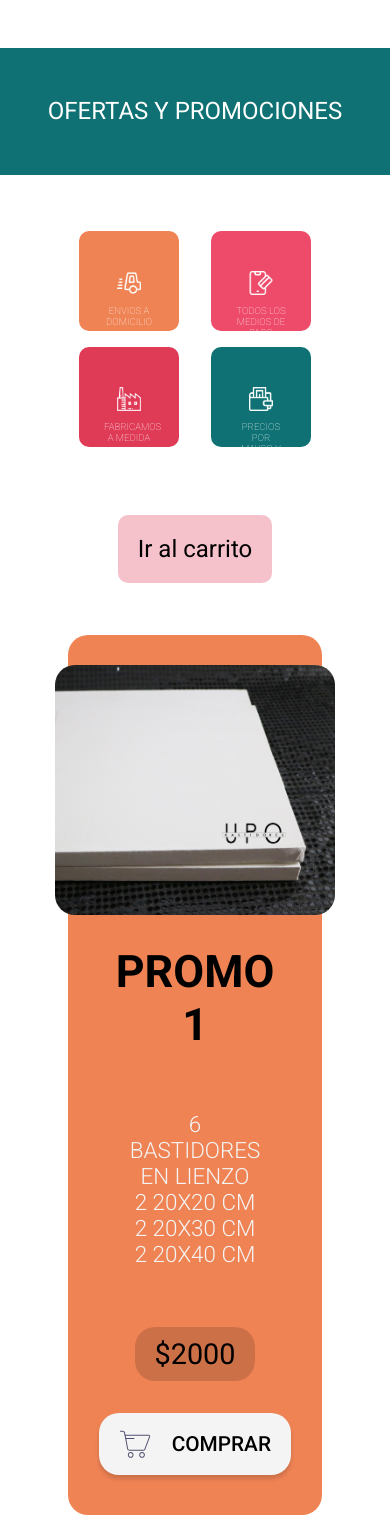
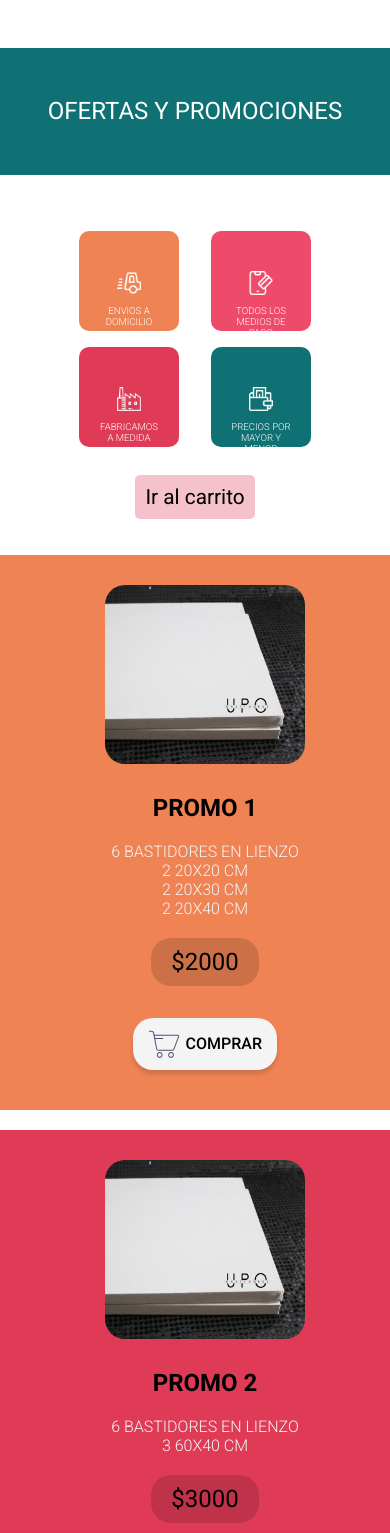
Before and after one commit to matiassalicru/upo-bastidores, a React (Create React App) app: page /promociones in a window 390 px wide. Shown: the top 1533 px of the page. Built offline with nearby package versions, Linux system fonts and the light colour scheme.

Commit message:
Finished?

```diff
--- a/src/Routes/Componentes/InfoCard/InfoCard.css
+++ b/src/Routes/Componentes/InfoCard/InfoCard.css
@@ -62,8 +62,9 @@
 
   .box-description {
     font-size: 0.6rem;
+    font-weight: 300;
     margin-top: 10px;
-    width: 50px;
+    width: 60px;
   }
 
   .box-icon {
--- a/src/Routes/Contact/Contact.js
+++ b/src/Routes/Contact/Contact.js
@@ -39,17 +39,14 @@ function Contact() {
         Podés enviarnos un mensaje a través de nuestras redes sociales!
       </h1>
       <div className="social-icons-container">
-        <a href="https://www.facebook.com/upo_bastidores-101914031541600">
+        <a href="https://www.facebook.com/upo_bastidores-101914031541600" target='_blank' rel='noopener noreferrer'>
           <img className="contact-social-image" src={fb} alt="" />
         </a>
-        <a href="https://www.facebook.com/upo_bastidores-101914031541600">
+        <a href="https://www.instagram.com/upo_bastidores/" target='_blank' rel='noopener noreferrer'>
           <img className="contact-social-image" src={insta} alt="" />
         </a>
-        <a href="https://www.facebook.com/upo_bastidores-101914031541600">
+        <a href="https://wa.link/x16smx" target='_blank' rel='noopener noreferrer'>
           <img className="contact-social-image" src={wsp} alt="" />
-        </a>
-        <a href="https://www.facebook.com/upo_bastidores-101914031541600">
-          <img className="contact-social-image" src={location} alt="" />
         </a>
       </div>
       <h2 className="ventas-subtitle">O podés enviarnos un mail</h2>
--- a/src/Routes/GaleriaDeClientes/Galeria.css
+++ b/src/Routes/GaleriaDeClientes/Galeria.css
@@ -12,3 +12,12 @@
     font-size: 1.4rem;
     width: 60vw;
 }
+
+@media only screen and (max-width: 600px){
+    .galeria-description{
+        margin: 3rem auto;
+        font-size: 1rem;
+        width: 80vw;
+        text-align: start;
+    }
+}
--- a/src/Routes/GaleriaDeClientes/Galeria.js
+++ b/src/Routes/GaleriaDeClientes/Galeria.js
@@ -20,13 +20,7 @@ const Galeria = () => {
         <TitleHeader color="red" title="Galería de clientes" />
         <InfoCard />
         <div className="galeria-description">
-          Lorem ipsum dolor sit amet consectetur adipisicing elit. Tenetur, fuga
-          earum nesciunt qui, recusandae, deleniti ratione aliquam repellat est
-          labore dicta eligendi omnis inventore minima iusto harum magnam ad!
-          Suscipit. Lorem ipsum dolor sit amet consectetur adipisicing elit.
-          Quod eum nostrum assumenda vitae quae dignissimos, consequuntur eaque
-          nobis porro quasi repellat numquam unde necessitatibus reprehenderit
-          enim aliquam dolor qui aspernatur.
+          Acá te mostramos algunas de las obras de los artistas que deciden elegirnos para formar parte de su arte.
         </div>
 
       <Gallery images={Images} title='Obras de nuestros clientes' footer='algo'/>
--- a/src/Routes/Promociones/Promocion.css
+++ b/src/Routes/Promociones/Promocion.css
@@ -1,4 +1,4 @@
-.promocion{
+.promocion {
   display: flex;
   justify-content: center;
   align-items: center;
@@ -7,43 +7,43 @@
   margin: 20px auto;
   border-radius: 20px;
   padding: 20px 10px;
-    font-family: 'Roboto';
+  font-family: "Roboto";
 }
 
-.forward{
+.forward {
   flex-direction: row;
 }
 
-.reverse{
+.reverse {
   flex-direction: row-reverse;
 }
 
-.promo-img{
+.promo-img {
   width: 280px;
   border-radius: 20px;
   margin: 10px;
 }
 
-.promo-description{
+.promo-description {
   display: flex;
   flex-direction: column;
   justify-content: space-between;
   align-items: center;
   margin: auto;
   width: 40%;
-    font-family: 'Roboto';
+  font-family: "Roboto";
   font-size: 1.4rem;
   font-weight: 300;
   padding: 20px 10px;
 }
 
-.promo-description-in{
+.promo-description-in {
   color: #f4f4f4;
   margin: 60px 0px;
   text-transform: uppercase;
 }
 
-.promo-button{
+.promo-button {
   display: flex;
   align-items: center;
   justify-content: space-between;
@@ -53,7 +53,7 @@
   border-radius: 20px;
   width: 12rem;
   text-transform: uppercase;
-    font-family: 'Roboto';
+  font-family: "Roboto";
   font-weight: 500;
   font-size: 1.3rem;
   box-shadow: 0px 4px 4px #00000025;
@@ -62,26 +62,76 @@
   cursor: pointer;
 }
 
-.promo-button:hover{
+.promo-button:hover {
   transform: scale(1.05);
 }
 
-.promo-button:active{
+.promo-button:active {
   transform: translateY(5px);
 }
 
-.promo-precio{
+.promo-precio {
   padding: 10px 20px;
   background-color: #00000025;
   border-radius: 20px;
-    font-family: 'Roboto';
+  font-family: "Roboto";
   font-weight: 400;
   font-size: 1.8rem;
   margin-bottom: 2rem;
   cursor: default;
 }
 
-
-.promo-button>img{
+.promo-button > img {
   width: 32px;
 }
+
+@media only screen and (max-width: 600px) {
+  .promocion {
+    display: flex;
+    justify-content: center;
+    align-items: center;
+    flex-wrap: wrap;
+    width: 100%;
+    margin: 20px auto;
+    border-radius: 0px;
+    padding: 20px 10px;
+    font-family: "Roboto";
+  }
+
+  .promo-img {
+    width: 200px;
+  }
+
+  .promo-description {
+    width: 100%;
+    font-size: 1rem;
+    padding: 20px 10px;
+  }
+
+  .promo-description-in {
+    color: #f4f4f4;
+    margin: 20px 0px;
+    text-transform: uppercase;
+  }
+
+  .promo-button {
+    padding: 10px 15px;
+    width: 9rem;
+    font-size: 1rem;
+  }
+
+  .promo-precio {
+    padding: 10px 20px;
+    background-color: #00000025;
+    border-radius: 20px;
+    font-family: "Roboto";
+    font-weight: 400;
+    font-size: 1.5rem;
+    margin-bottom: 2rem;
+    cursor: default;
+  }
+
+  .promo-title{
+      font-size: 1.5rem;
+  }
+}
--- a/src/Routes/Promociones/Promociones.css
+++ b/src/Routes/Promociones/Promociones.css
@@ -1,26 +1,40 @@
-.promociones-container{
+.promociones-container {
   display: flex;
   flex-direction: column;
   align-items: center;
   justify-content: center;
 }
 
-.promociones-cards{
+.promociones-cards {
   margin: 2rem 0;
   width: 100%;
 }
 
-.back-to-cart{
+.back-to-cart {
   padding: 20px;
-    margin-top: 60px;
-    background-color: #DF3B5750;
+  margin-top: 30px;
+  background-color: #df3b5750;
   cursor: pointer;
   border-radius: 10px;
-    font-family: 'Roboto';
+  font-family: "Roboto";
   font-size: 1.5rem;
   transition: all 0.5s cubic-bezier(0.075, 0.82, 0.165, 1);
 }
 
-.back-to-cart:hover{
+.back-to-cart:hover {
   transform: scale(1.1);
 }
+
+@media only screen and (max-width: 600px) {
+  .back-to-cart {
+    padding: 10px;
+    margin-top: 20px;
+    border-radius: 5px;
+    font-size: 1.3rem;
+  }
+
+  .promociones-cards {
+    margin: 1rem 0;
+    width: 100%;
+  }
+}
```
Lines whose indentation alone changed are shown as unchanged.
